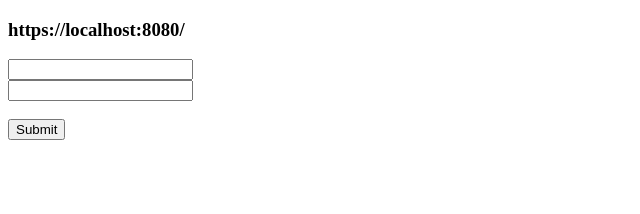
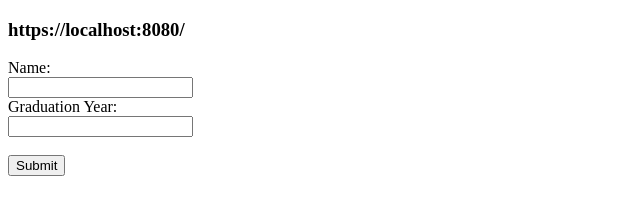
Before and after one commit to acciojob/sharable-urls-tusharrandhe, a website: page main.html in a window 1280 px wide. Shown: the whole page, without its empty margins (0-640 px from the left). Drawn offline with Linux system fonts and the light colour scheme.

Commit message:
created a submission

```diff
--- a/main.html
+++ b/main.html
@@ -3,9 +3,9 @@
   <body>
 	<h3 id="url">https://localhost:8080/</h3>
 	  <form>
-<!-- 		  <label>Name:</label><br> -->
+		  <label>Name:</label><br>
 		  <input type="text" id="name" name="name"><br>
-<!-- 		  <label>Graduation Year:</label><br> -->
+		  <label>Graduation Year:</label><br>
 		  <input type="number" id="year" name="year"><br><br>
 		  <button type="submit" id="button">Submit</button>
 	  </form>
```
